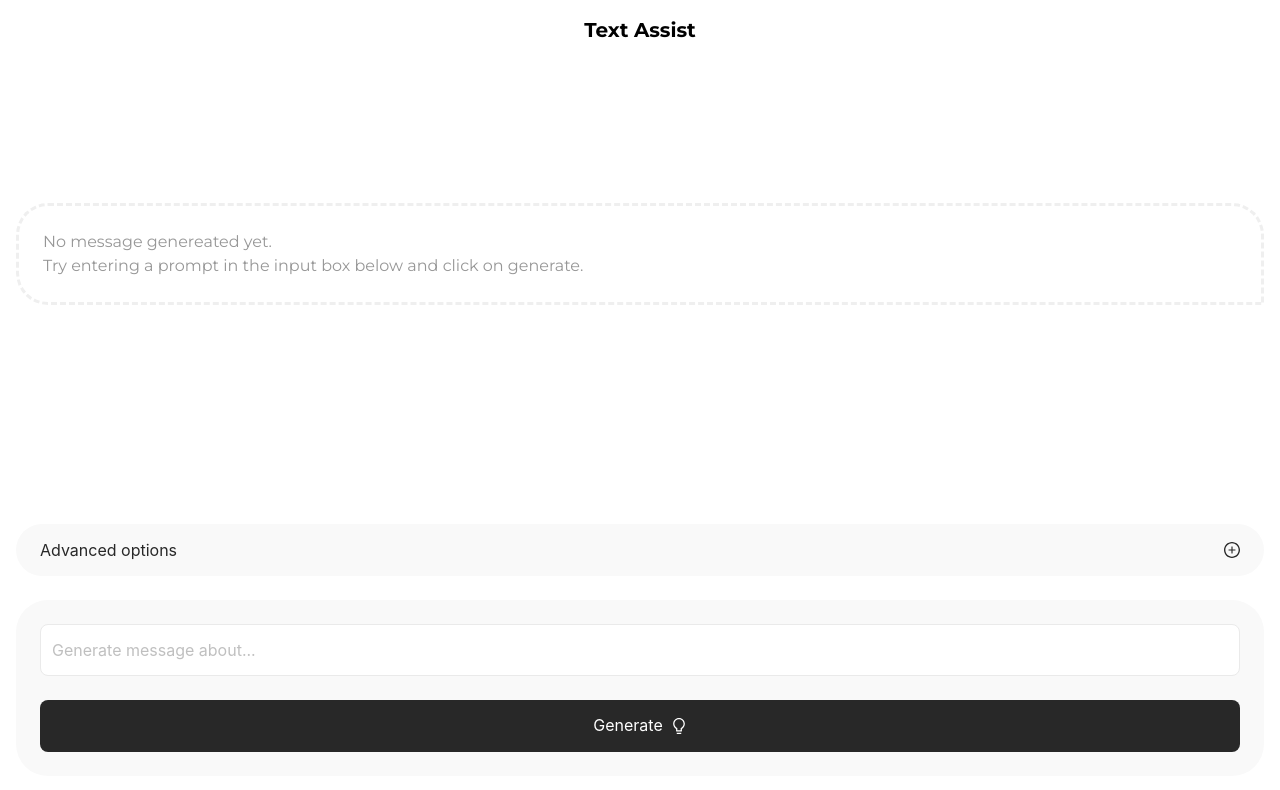
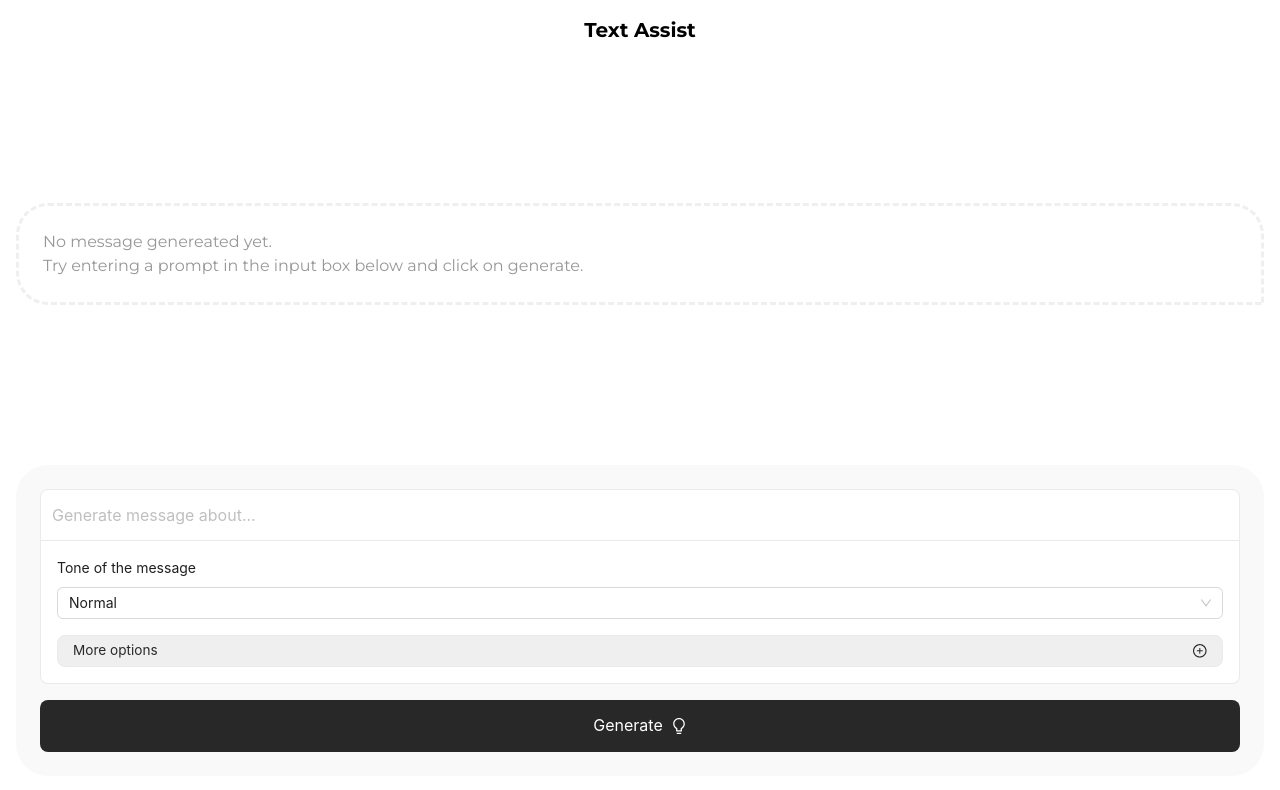
Before and after one commit to SaishSankhe/text-assist, a Next.js app: page / in a window 1280 px wide. Shown: the top 790 px of the page. Built offline with nearby package versions, Linux system fonts and the light colour scheme.

Commit message:
changes layout of advanced options button

```diff
--- a/components/CopyToClipboard.js
+++ b/components/CopyToClipboard.js
@@ -32,7 +32,7 @@ export default function CopyToClipboard({ copyText }) {
     <CopyButton
       type="default"
       onClick={handleCopyClick}
-      className="mb-6 px-6 w-8/12"
+      className="mb-4 px-6 w-8/12"
     >
       {isCopied ? 'Ready to paste!' : 'Copy message'}
       {isCopied ? <CopyFilled /> : <CopyOutlined />}
@@ -50,9 +50,9 @@ const CopyButton = styled(Button)`
   &.ant-btn-default {
     font-size: 1rem;
     border-radius: 5rem;
-    height: 3.25rem;
-    background-color: #282828;
-    color: #ffffff;
-    border: none;
+    border: solid 1px #282828;
+    height: 3rem;
+    background-color: #f9f9f9;
+    color: #282828;
   }
 `;
--- a/pages/index.js
+++ b/pages/index.js
@@ -1,5 +1,5 @@
 import Head from 'next/head';
-import { useState } from 'react';
+import { useState, useRef } from 'react';
 import CopyToClipboard from '@/components/CopyToClipboard';
 import styled from 'styled-components';
 import { Montserrat } from 'next/font/google';
@@ -34,6 +34,8 @@ export default function Home() {
   const [style, setStyle] = useState('casual');
   const [emoticon, setEmoticon] = useState(false);
   const [length, setLength] = useState('normal');
+
+  const inputRef = useRef(null);
 
   // drawer
   const [open, setOpen] = useState(false);
@@ -168,15 +170,6 @@ export default function Home() {
           <div className="fixed-container-bottom fixed bottom-0 w-full left-0 right-0 px-4 flex flex-col items-center">
             {result.message && <CopyToClipboard copyText={result.message} />}
 
-            <FullWidthButtonSpaceBetween
-              type="default"
-              onClick={openDrawer}
-              size="large"
-            >
-              Advanced options
-              <PlusCircleOutlined />
-            </FullWidthButtonSpaceBetween>
-
             <CustomDrawer
               title="Advanced options"
               placement="bottom"
@@ -185,14 +178,19 @@ export default function Home() {
               open={open}
               keyboard={true}
               footer={
-                <Button type="default" size="large" onClick={closeDrawer}>
+                <Button
+                  type="default"
+                  size="large"
+                  onClick={closeDrawer}
+                  className="mr-3"
+                >
                   Apply
                 </Button>
               }
               height={'auto'}
-              className="mb-6 mx-6 pb-4"
+              className="mb-4 mx-4 pb-4"
             >
-              <Form layout="vertical" form={form}>
+              <Form layout="vertical">
                 <Form.Item label="Tone of the message">
                   <Select
                     size="large"
@@ -209,6 +207,7 @@ export default function Home() {
                       { value: 'celebratory', label: 'Celebratory' },
                       { value: 'polite', label: 'Polite' },
                       { value: 'respectful', label: 'Respectful' },
+                      { value: 'motivational', label: 'Motivational' },
                     ]}
                   />
                 </Form.Item>
@@ -249,13 +248,14 @@ export default function Home() {
               </Form>
             </CustomDrawer>
 
-            <div className="form-card p-6 my-6 w-full">
+            <div className="form-card p-6 mt-4 mb-6 w-full">
               <Form
                 form={form}
                 name="form"
                 initialValues={{ remember: true }}
                 onFinish={onSubmit}
                 autoComplete="off"
+                layout="vertical"
               >
                 <Form.Item
                   name="prompt"
@@ -268,11 +268,13 @@ export default function Home() {
                 >
                   <CustomInput
                     placeholder="Generate message about..."
+                    name="prompt"
                     value={prompt}
                     type="text"
                     onChange={(e) => setPrompt(e.target.value)}
                     maxLength={128}
                     size="large"
+                    ref={inputRef}
                     suffix={
                       <CloseCircleOutlined
                         className={
@@ -280,12 +282,39 @@ export default function Home() {
                         }
                         onClick={() => {
                           setPrompt('');
-                          form.resetFields(['prompt']);
+                          form.setFieldsValue({ prompt: '' });
                         }}
                       />
                     }
                   />
                 </Form.Item>
+
+                <InputAttachedOptions className="p-4 mb-4">
+                  <Form.Item label="Tone of the message" className="mb-4">
+                    <Select
+                      defaultValue="Normal"
+                      onChange={onToneChange}
+                      options={[
+                        { value: 'normal', label: 'Normal' },
+                        { value: 'happy', label: 'Happy' },
+                        { value: 'sad', label: 'Sad' },
+                        { value: 'funny', label: 'Funny' },
+                        { value: 'romantic', label: 'Romantic' },
+                        { value: 'regretful', label: 'Regretful' },
+                        { value: 'sarcastic', label: 'Sarcastic' },
+                        { value: 'celebratory', label: 'Celebratory' },
+                        { value: 'polite', label: 'Polite' },
+                        { value: 'respectful', label: 'Respectful' },
+                        { value: 'motivational', label: 'Motivational' },
+                      ]}
+                    />
+                  </Form.Item>
+
+                  <SmallButtonSpaceBetween type="default" onClick={openDrawer}>
+                    More options
+                    <PlusCircleOutlined />
+                  </SmallButtonSpaceBetween>
+                </InputAttachedOptions>
 
                 <Form.Item className="mb-0">
                   <FullWidthButton
@@ -328,6 +357,15 @@ const CustomInput = styled(Input)`
   font-size: 1rem;
   height: 3.25rem;
   border: 1px solid #eaeaea;
+  border-radius: 0.5rem 0.5rem 0 0;
+`;
+
+const InputAttachedOptions = styled.div`
+  background-color: #fff;
+  border-radius: 0 0 0.5rem 0.5rem;
+  border: 1px solid #eaeaea;
+  border-top: none;
+  margin-top: -24px;
 `;
 
 const FullWidthButton = styled(Button)`
@@ -347,15 +385,19 @@ const FullWidthButton = styled(Button)`
   }
 `;
 
-const FullWidthButtonSpaceBetween = styled(FullWidthButton)`
+const SmallButtonSpaceBetween = styled(Button)`
+  min-width: 100%;
+  display: inline-flex;
+  align-items: center;
   justify-content: space-between;
   box-shadow: none;
 
   &.ant-btn-default {
-    border-radius: 5rem;
-    background-color: #f9f9f9;
+    font-size: 0.85rem;
+    border-radius: 0.5rem;
+    border: solid 1px #eaeaea;
+    background-color: #efefef;
     color: #282828;
-    padding: 0 24px;
   }
 `;
 
--- a/styles/globals.css
+++ b/styles/globals.css
@@ -32,3 +32,7 @@ section {
   display: flex;
   justify-content: end;
 }
+
+h2 {
+  color: #fff;
+}
```
